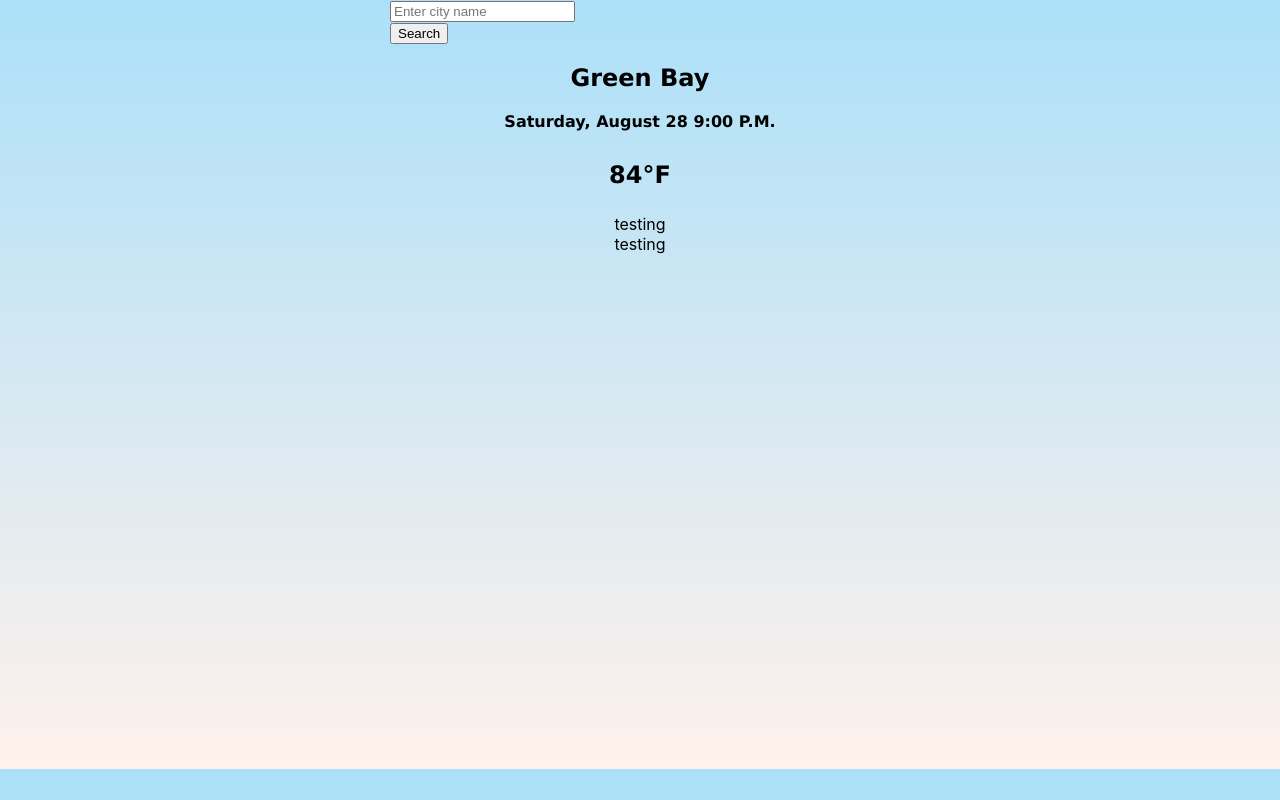
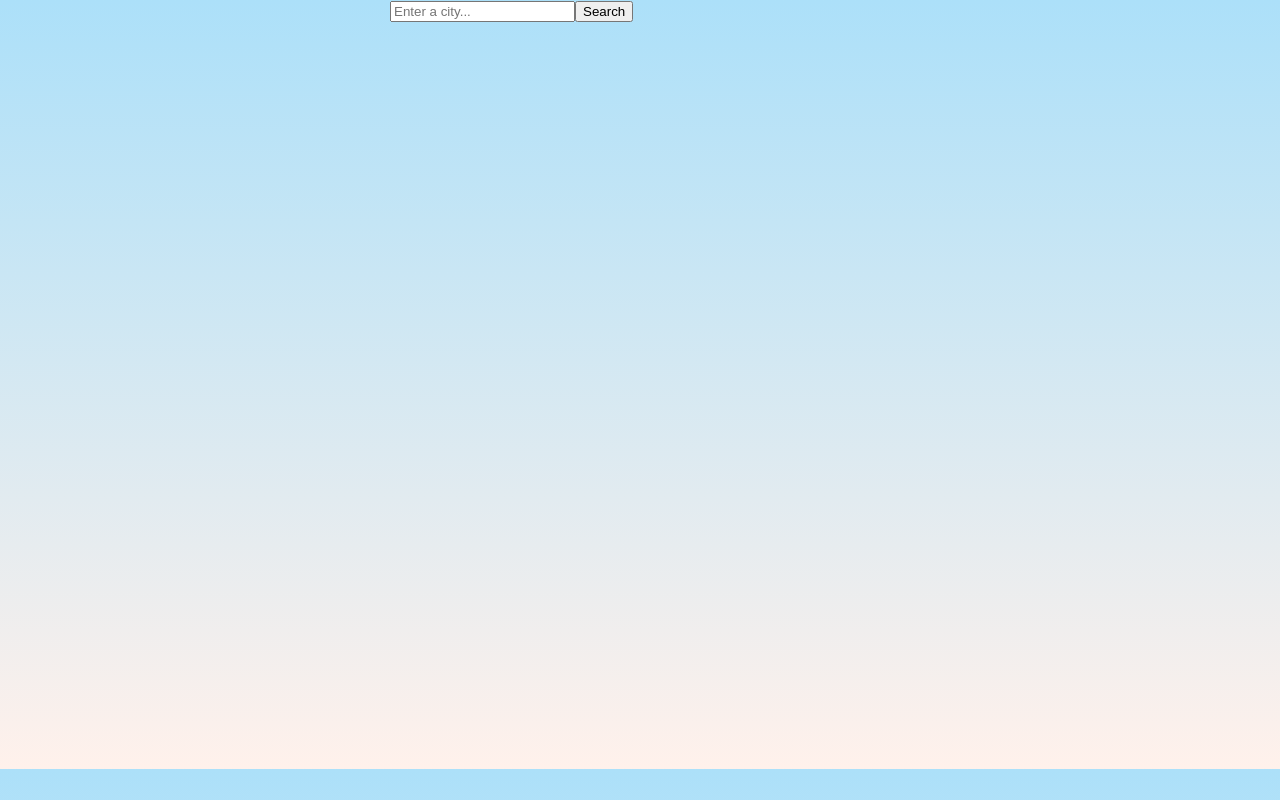
Before and after one commit to batesmichelle23/react-weather-app, a React (Create React App) app: page / in a window 1280 px wide. Built offline with nearby package versions, Linux system fonts and the light colour scheme.

Commit message:
Updated form/index

```diff
--- a/src/Form.js
+++ b/src/Form.js
@@ -1,27 +1,58 @@
-import "./App.css";
+import React, { useState } from "react";
+import axios from "axios";
 
-export default function Form() {
-  return (
-    <div className="Form">
-      <form className="mb-3">
-        <div className="row">
-          <div className="col-9">
-            <input
-              type="search"
-              placeholder="Enter city name"
-              className="form-control"
-              autoComplete="off"
-            />
-          </div>
-          <div className="col-3">
-            <input
-              type="submit"
-              value="Search"
-              className="btn btn-primary w-100"
-            />
-          </div>
-        </div>
+export default function Search() {
+  let [city, setCity] = useState("");
+  let [loaded, setLoaded] = useState(false);
+  let [weather, setWeather] = useState({});
+
+  function showForcast(response) {
+    setLoaded(true);
+    setWeather({
+      temperature: response.data.main.temp,
+      description: response.data.weather[0].description,
+      wind: response.data.wind.speed,
+      Humidity: response.data.main.humidity,
+      Icon: `http://openweathermap.org/img/wn/${response.data.weather[0].icon}@2x.png`
+    });
+  }
+
+  function handleSearch(event) {
+    event.preventDefault();
+    let apiKey = "5d28e41830862bc850144acfa82e7516";
+    let url = `https://api.openweathermap.org/data/2.5/weather?q=${city}&appid=${apiKey}&units=metric`;
+
+    axios.get(url).then(showForcast);
+  }
+
+  function updateCity(event) {
+    setCity(event.target.value);
+  }
+  let form = (
+    <div>
+      <form onSubmit={handleSearch}>
+        <input
+          type="search"
+          placeholder="Enter a city..."
+          onChange={updateCity}
+        />
+        <input type="submit" value="Search" />
       </form>
     </div>
   );
+
+  if (loaded) {
+    return (
+      <div className="weather">
+        {form}
+        <p>Temperature: {Math.round(weather.temperature)}°C</p>
+        <p>Description: {weather.description}</p>
+        <p>Wind: {weather.wind}%</p>
+        <p>Humidity: {weather.humidity}Km/H</p>
+        <img src={weather.Icon} alt={weather.description} />
+      </div>
+    );
+  } else {
+    return form;
+  }
 }
--- a/src/index.js
+++ b/src/index.js
@@ -5,13 +5,13 @@ import App from './App';
 import reportWebVitals from './reportWebVitals';
 import Form from "./Form";
 import Weather from "./Weather";
+import axios from "axios";
 
 
 
 ReactDOM.render(
   <React.StrictMode>
     <Form />
-    <Weather />
   </React.StrictMode>,
   document.getElementById('root')
 );
```
